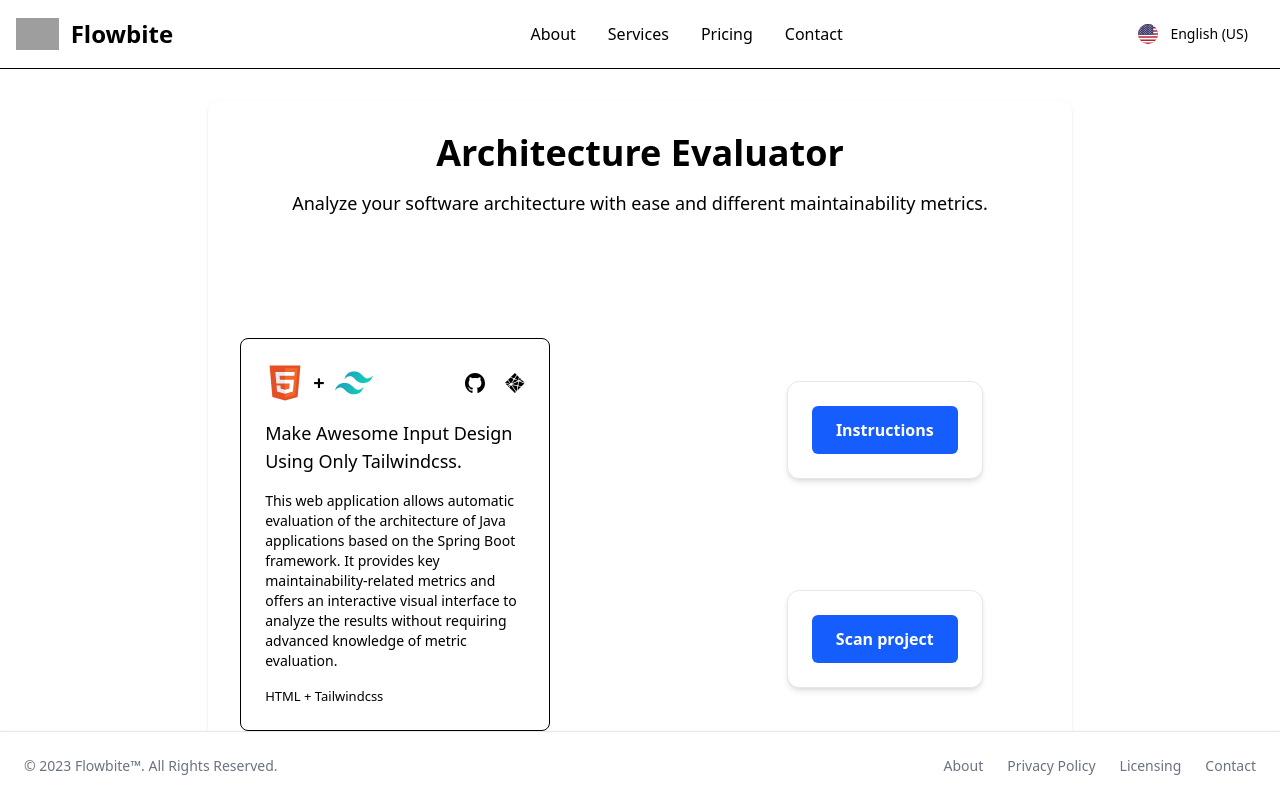
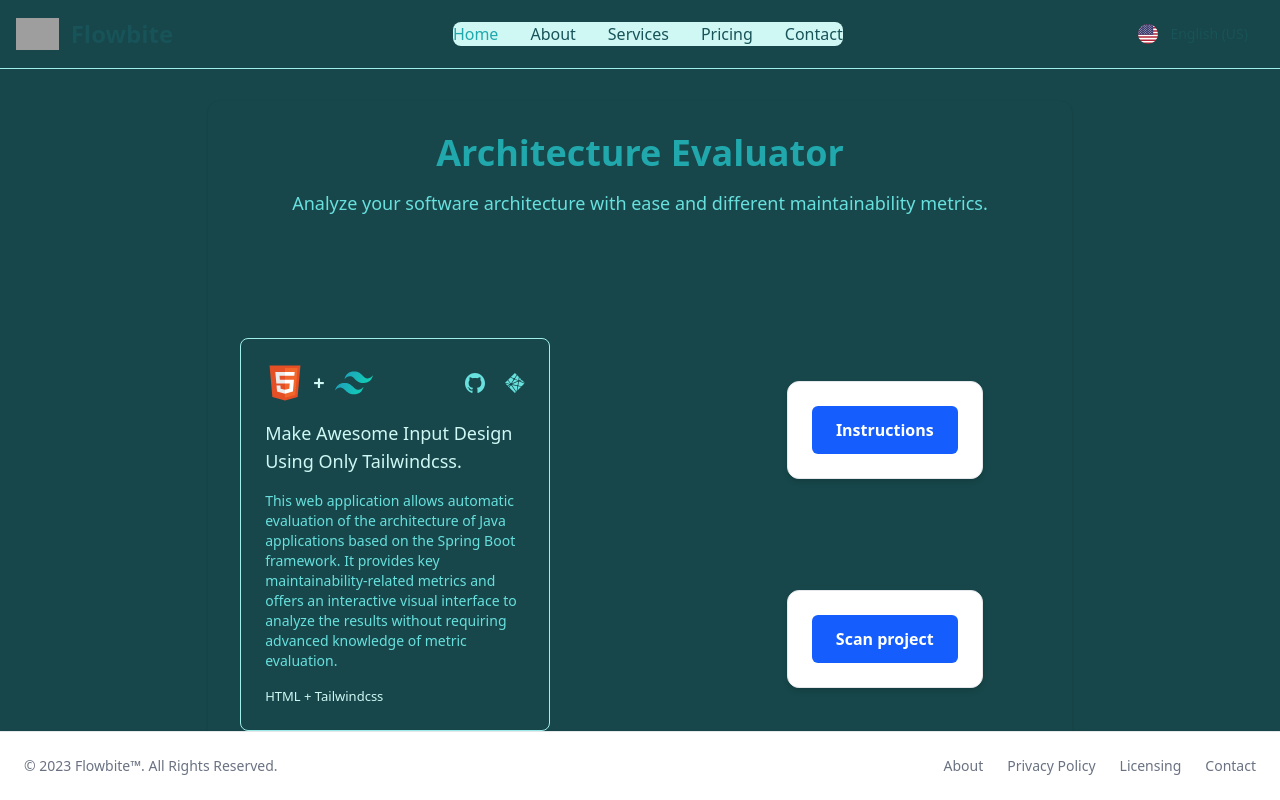
Before and after one commit to Opsord/architecture-evaluator-frontend, a React (Vite) app in the folder architecture-evaluator-frontend/: page / in a window 1280 px wide. Built offline with nearby package versions, Linux system fonts and the light colour scheme; grey boxes are pictures that could not be loaded.

Commit message:
Colour fix

```diff
--- a/architecture-evaluator-frontend/src/index.css
+++ b/architecture-evaluator-frontend/src/index.css
@@ -1,2 +1,43 @@
 @import "tailwindcss";
-@tailwind utilities;
+
+@theme {
+  /* Primary */
+  --color-primary: #20a8ac; /* swamp-500 */
+  --color-primary-dark: #17848a; /* swamp-600 */
+
+  /* Background */
+  --color-background-dark: #17474a; /* swamp-900 */
+  --color-background-light: #f1fcfb; /* swamp-50 */
+
+  /* Gray */
+  --color-gray-light: #cff8f5; /* swamp-100 */
+  --color-gray-medium: #68e0de; /* swamp-300 */
+  --color-gray-dark: #175358; /* swamp-800 */
+  --color-gray-border: #a0efeb; /* swamp-200 */
+
+  /* Swamp */
+  --color-swamp-50: #f1fcfb;
+  --color-swamp-100: #cff8f5;
+  --color-swamp-200: #a0efeb;
+  --color-swamp-300: #68e0de;
+  --color-swamp-400: #39c6c8;
+  --color-swamp-500: #20a8ac;
+  --color-swamp-600: #17848a;
+  --color-swamp-700: #166a6f;
+  --color-swamp-800: #175358;
+  --color-swamp-900: #17474a;
+  --color-swamp-950: #051c1f;
+
+  /* Bright Turquoise */
+  --color-bright-turquoise-50: #F3FEFC;
+  --color-bright-turquoise-100: #B4F9ED;
+  --color-bright-turquoise-200: #76F3DF;
+  --color-bright-turquoise-300: #38EED0;
+  --color-bright-turquoise-400: #06DEBA;
+  --color-bright-turquoise-500: #05C2A3;
+  --color-bright-turquoise-600: #04A68B;
+  --color-bright-turquoise-700: #048A74;
+  --color-bright-turquoise-800: #036E5C;
+  --color-bright-turquoise-900: #025245;
+  --color-bright-turquoise-950: #01362D;
+}
--- a/architecture-evaluator-frontend/tailwind.config.js
+++ /dev/null
@@ -1,55 +0,0 @@
-module.exports = {
-  content: ["./index.html", "./src/**/*.{js,ts,jsx,tsx}"],
-  purge: [],
-  darkMode: false, // or 'media' or false
-  theme: {
-    extend: {
-      colors: {
-        primary: {
-          DEFAULT: "#20a8ac", // swamp-500
-          dark: "#17848a", // swamp-600
-        },
-        background: {
-          dark: "#17474a", // swamp-900
-          light: "#f1fcfb", // swamp-50
-        },
-        gray: {
-          light: "#cff8f5", // swamp-100
-          medium: "#68e0de", // swamp-300
-          dark: "#175358", // swamp-800
-          border: "#a0efeb", // swamp-200
-        },
-        swamp: {
-          50: "#f1fcfb",
-          100: "#cff8f5",
-          200: "#a0efeb",
-          300: "#68e0de",
-          400: "#39c6c8",
-          500: "#20a8ac",
-          600: "#17848a",
-          700: "#166a6f",
-          800: "#175358",
-          900: "#17474a",
-          950: "#051c1f",
-        },
-        bright_turquoise: {
-          50: "#F3FEFC",
-          100: "#B4F9ED",
-          200: "#76F3DF",
-          300: "#38EED0",
-          400: "#06DEBA",
-          500: "#05C2A3",
-          600: "#04A68B",
-          700: "#048A74",
-          800: "#036E5C",
-          900: "#025245",
-          950: "#01362D",
-        },
-      },
-    },
-  },
-  variants: {
-    extend: {},
-  },
-  plugins: [],
-};
```
Also changed, not shown: architecture-evaluator-frontend/src/App.css (added).
